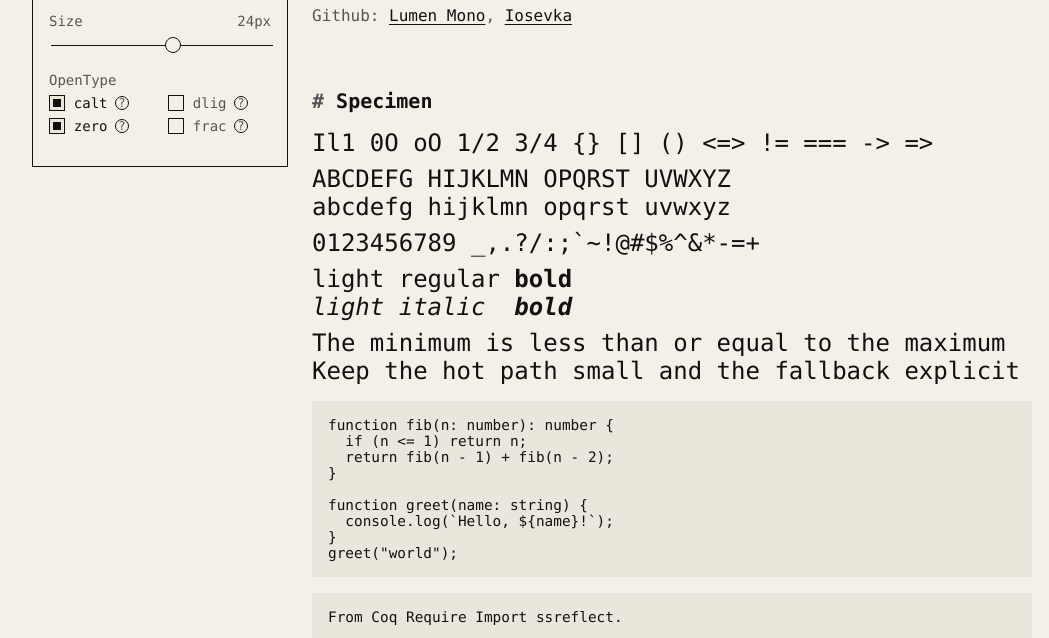
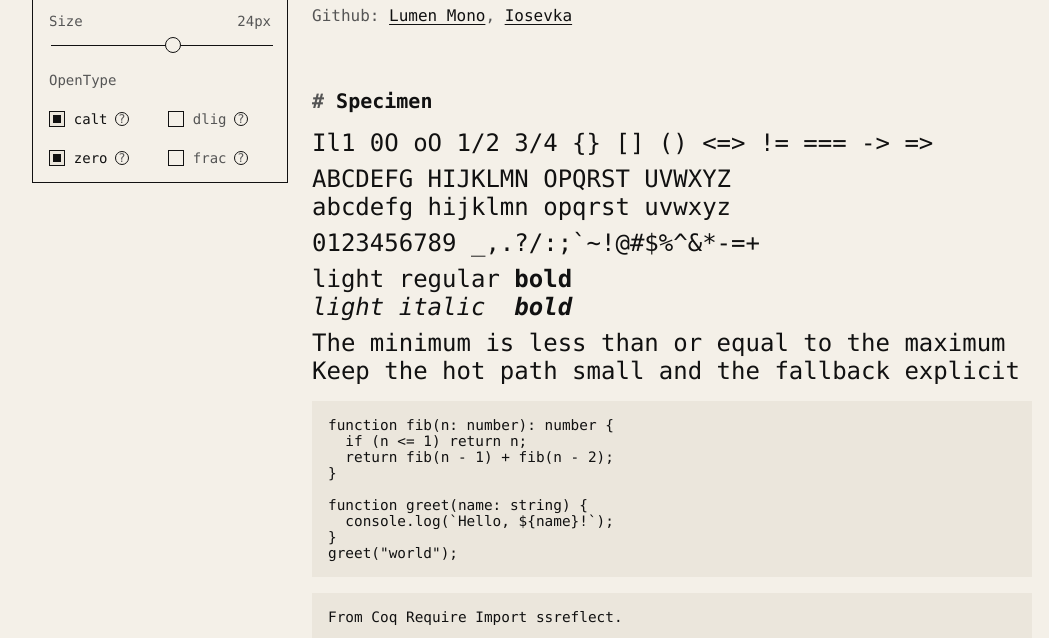
Before and after one commit to 1024th/LumenMono, a plain HTML site: page index.html in a window 1280 px wide. Shown: the part 162-800 px from the top of the page, without its empty margins (88-1137 px from the left). Drawn offline with Linux system fonts and the light colour scheme; a web font is replaced by a local one.

Commit message:
Adjust control margins

```diff
--- a/styles.css
+++ b/styles.css
@@ -54,7 +54,6 @@ main {
 }
 
 .controls summary {
-  margin-bottom: var(--control-gap);
   color: var(--muted);
   cursor: pointer;
 }
@@ -62,7 +61,7 @@ main {
 .control-group,
 .control-switch,
 .controls fieldset {
-  margin: 0 0 var(--control-gap);
+  margin: var(--control-gap) 0 0;
 }
 
 .control-group label,
```
